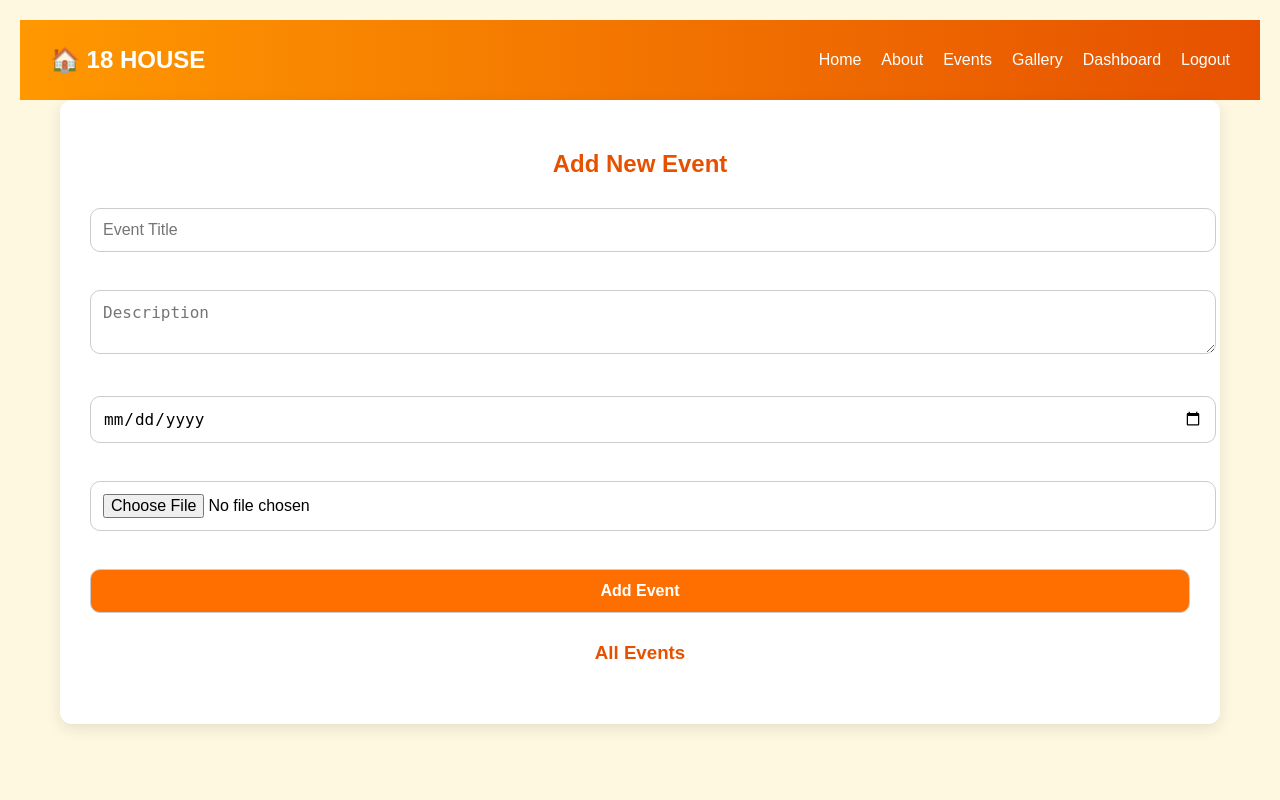
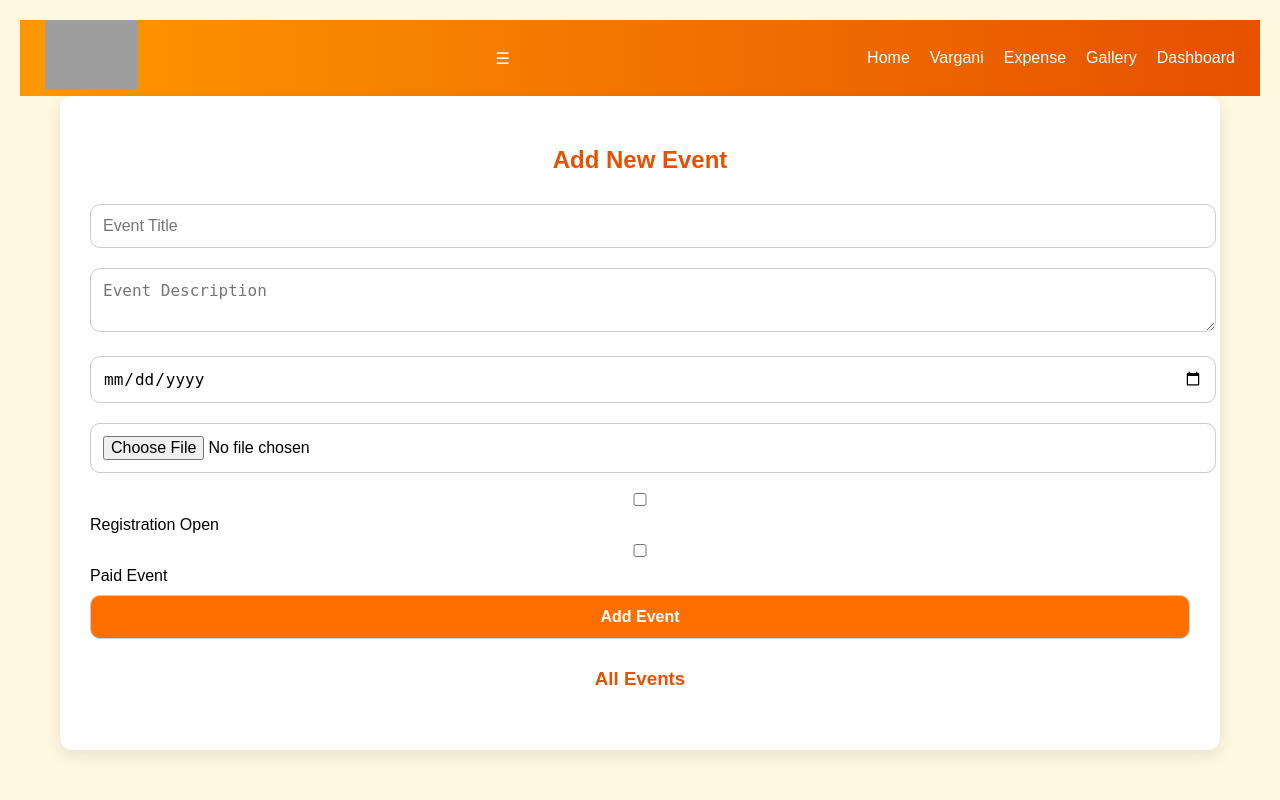
Before and after one commit to pranavp1560/Navayuvak, a Flask app: page /events in a window 1280 px wide. Run offline with Flask 3, Linux system fonts and the light colour scheme; the visitor is signed in with stand-in values (Sample User, id 1); data that the repository does not hold is empty; grey boxes are pictures that could not be loaded.

Commit message:
Update events_manage.html

```diff
--- a/templates/events_manage.html
+++ b/templates/events_manage.html
@@ -1,21 +1,36 @@
+ <!--
 <!DOCTYPE html>
 <html>
 <head>
   <title>Manage Events</title>
   <link rel="stylesheet" href="{{ url_for('static', filename='css/events.css') }}">
-</head>
-<body>
-  <nav>
-    <div class="logo">🏠 18 HOUSE</div>
-    <ul class="nav-links">
-      <li><a href="/">Home</a></li>
-      <li><a href="/about">About</a></li>
-      <li><a href="/events">Events</a></li>
-      <li><a href="/gallery">Gallery</a></li>
-      <li><a href="/dashboard">Dashboard</a></li>
-      <li><a href="/logout">Logout</a></li>
-    </ul>
-  </nav>
+ <style>
+    nav{
+      padding: 0px 25px;
+    }
+  .logo img {
+    height: 70px;
+    width: auto;
+  }
+    </style>
+  </head>
+  <body>
+    <div class="background-blur">
+      <div class="color-overlay"></div>
+    </div>
+    <nav>
+      <div class="logo">
+        <img src="/static/images/logo.png" alt="Logo" />
+      </div>
+  <div class="hamburger" onclick="toggleMenu()">☰</div>
+  <div class="nav-links" id="navLinks">
+    <a href="/">Home</a>
+    <a href="/vargani">Vargani</a>
+    <a href="/expense">Expense</a>
+    <a href="/galleryview">Gallery</a>
+    <a href="/dashboard">Dashboard</a>
+  </div>
+</nav>
 
   <div class="container">
     <h2>Add New Event</h2>
@@ -26,6 +41,33 @@
       <input type="file" name="image" accept="image/*" required><br><br>
       <button type="submit">Add Event</button>
     </form>
+    <form method="POST" enctype="multipart/form-data">
+      <input name="title" placeholder="Event Title" required><br><br>
+      <textarea name="description" placeholder="Description" required></textarea><br><br>
+      <input type="date" name="event_date" required><br><br>
+      <input type="file" name="image" accept="image/*" required><br><br>
+
+
+      <label>
+        <input type="checkbox" name="registration_open" value="true">
+        Enable Registration
+      </label><br><br>
+
+
+      <label>
+        <input type="checkbox" name="is_paid" value="true"> Paid Event?
+      </label><br><br>
+
+      <div id="payment-fields" style="display:none;">
+        <label>Upload Payment QR Code:</label><br>
+        <input type="file" name="qr" accept="image/*"><br><br>
+        <input type="text" name="upi_id" placeholder="UPI ID"><br><br>
+      </div>
+
+
+      <button type="submit">Add Event</button>
+    </form>
+
 
     <h3>All Events</h3>
     <div class="events-grid">
@@ -40,5 +82,106 @@
 
     </div>
   </div>
+  <script>
+    function toggleMenu() {
+      const links = document.getElementById('navLinks');
+      links.classList.toggle('active');
+    }
+  </script>
+  <script>
+    document.querySelector('[name="is_paid"]').addEventListener("change", function() {
+      document.getElementById("payment-fields").style.display = this.checked ? "block" : "none";
+    });
+  </script>
+
 </body>
 </html>
+-->
+
+
+<!DOCTYPE html>
+<html>
+<head>
+  <title>Manage Events</title>
+  <link rel="stylesheet" href="{{ url_for('static', filename='css/events.css') }}">
+  <style>
+    nav{ padding: 0px 25px; }
+    .logo img { height: 70px; width: auto; }
+  </style>
+</head>
+<body>
+  <div class="background-blur"><div class="color-overlay"></div></div>
+  <nav>
+    <div class="logo"><img src="/static/images/logo.png" alt="Logo" /></div>
+    <div class="hamburger" onclick="toggleMenu()">☰</div>
+    <div class="nav-links" id="navLinks">
+      <a href="/">Home</a>
+      <a href="/vargani">Vargani</a>
+      <a href="/expense">Expense</a>
+      <a href="/galleryview">Gallery</a>
+      <a href="/dashboard">Dashboard</a>
+    </div>
+  </nav>
+
+  <div class="container">
+    <h2>Add New Event</h2>
+    <form method="POST" enctype="multipart/form-data">
+      <input type="text" name="title" placeholder="Event Title" required>
+      <textarea name="description" placeholder="Event Description"></textarea>
+      <input type="date" name="event_date" required>
+      <input type="file" name="image" accept="image/*" required>
+
+      <!-- Registration toggle -->
+      <label>
+        <input type="checkbox" name="registration_open"> Registration Open
+      </label>
+
+      <!-- Paid event toggle -->
+      <label>
+        <input type="checkbox" name="is_paid" id="is_paid_checkbox"> Paid Event
+      </label>
+
+      <!-- Show only if Paid Event -->
+      <div id="payment_section" style="display:none;">
+        <input type="text" name="upi_id" placeholder="UPI ID">
+        <input type="file" name="qr" accept="image/*">
+      </div>
+
+      <button type="submit">Add Event</button>
+    </form>
+
+
+
+    <h3>All Events</h3>
+    <div class="events-grid">
+      {% for event in events %}
+      <div class="event-card">
+        <img src="{{ event.image_url }}" alt="Event Image">
+        <h3>{{ event.title }}</h3>
+        <p>{{ event.description }} <br><small>📅 {{ event.event_date }}</small></p>
+        <p>Registration: {{ 'Open' if event.registration_open else 'Closed' }}</p>
+        <p>{{ 'Paid' if event.is_paid else 'Free' }}</p>
+        <a href="/delete_event/{{ event._id }}">🗑️</a>
+      </div>
+      {% endfor %}
+    </div>
+  </div>
+
+  <script>
+    function toggleMenu() {
+      const links = document.getElementById('navLinks');
+      links.classList.toggle('active');
+    }
+    document.querySelector('[name="is_paid"]').addEventListener("change", function() {
+      document.getElementById("payment-fields").style.display = this.checked ? "block" : "none";
+    });
+  </script>
+  <script>
+    // Show/hide payment section dynamically
+    document.getElementById("is_paid_checkbox").addEventListener("change", function() {
+      document.getElementById("payment_section").style.display = this.checked ? "block" : "none";
+    });
+  </script>
+
+</body>
+</html>
```
